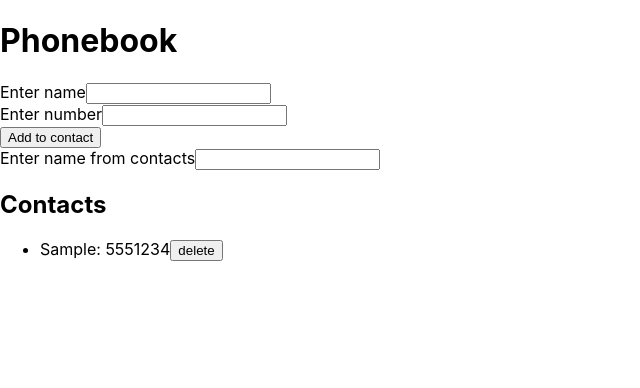
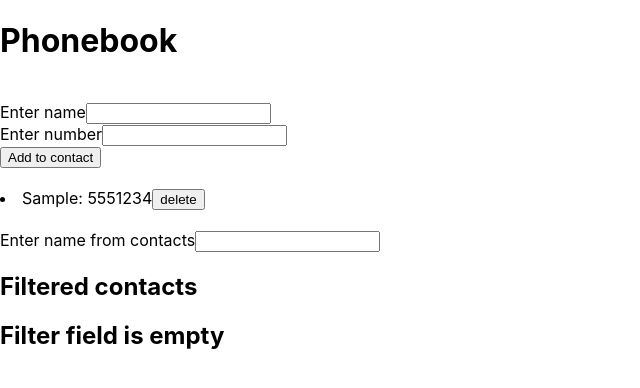
Before and after one commit to Vladyslav-Bekesh/goit-react-hw-06-phonebook, a React (Create React App) app: page / in a window 1280 px wide. Both pictures are taken after typing "Sample", "5551234" into the empty fields and a click on the button "Add to contact". Shown: the top 388 px of the page, without its empty margins (0-640 px from the left). Built offline with nearby package versions, Linux system fonts and the light colour scheme.

Commit message:
apdate app
state deleted from app
filter conditions is pretty

```diff
--- a/src/components/App.jsx
+++ b/src/components/App.jsx
@@ -1,8 +1,6 @@
 import ContactForm from './ContactForm';
 import Filter from './Filter';
 import Contacts from './Contacts';
-import { useSelector } from 'react-redux';
-
 
 // const useLocalStorage = (key, defValue) => {
 //   const [state, setState] = useState(() => {
@@ -19,20 +17,16 @@ import { useSelector } from 'react-redux';
 function App() {
   // const CONTACT_KEY = 'contacts';
 
-  const contacts = useSelector(state => state.contacts);
-  const filter = useSelector(state => state.filter);
 
   return (
     <>
       <h1>Phonebook</h1>
-      {contacts !== 0 && <ContactForm/>}
-
-      <Filter/>
-
-      {contacts.length !== 0 && filter === '' &&
-        <Contacts contacts={contacts} title={'Contacts'} />}
-
-
+      <br />
+      <ContactForm />
+      <br />
+      <Contacts />
+      <br />
+      <Filter />
     </>
   );
 }
--- a/src/components/Contacts.jsx
+++ b/src/components/Contacts.jsx
@@ -1,52 +1,22 @@
 import React from 'react';
-import PropTypes from 'prop-types';
 
 import Title from './Title';
+import ContactsList from './ContactsList';
 
-import { useDispatch } from 'react-redux';
-import { deleteContact } from '../redux/store';
+import { useSelector } from 'react-redux';
 
-function Contacts({ contacts, title }) {
-  const dispatch = useDispatch();
-
-  const handleClick = id => {
-    dispatch(deleteContact(id));
-  };
+function Contacts() {
+  const contacts = useSelector(state => state.contacts);
 
   return (
     <>
-      <Title title={title} />
-      <ul>
-        {contacts.map(({ name, id, number }) => {
-          return (
-            <li key={id}>
-              <span>
-                {name}: {number}
-              </span>
-              <button
-                type="button"
-                onClick={() => {
-                  handleClick(id);
-                }}
-              >
-                delete
-              </button>
-            </li>
-          );
-        })}
-      </ul>
+      {contacts.length === 0 ? (
+        <Title title="U haven't any friends" />
+      ) : (
+        <ContactsList contacts={contacts} />
+      )}
     </>
   );
 }
 
-Contacts.propTypes = {
-  contacts: PropTypes.arrayOf(
-    PropTypes.shape({
-      name: PropTypes.string.isRequired,
-      number: PropTypes.string.isRequired,
-      id: PropTypes.string.isRequired,
-    })
-  ).isRequired,
-};
-
 export default Contacts;
--- /dev/null
+++ b/src/components/ContactsList.jsx
@@ -0,0 +1,30 @@
+import React from 'react';
+import { deleteContact } from '../redux/store';
+import { useDispatch } from 'react-redux';
+
+function ContactsList({ contacts }) {
+  const dispatch = useDispatch();
+
+  const handleClick = id => {
+    dispatch(deleteContact(id));
+  };
+
+  return contacts.map(({ name, id, number }) => {
+    return (
+      <li key={id}>
+        <span>
+          {name}: {number}
+        </span>
+        <button
+          type="button"
+          onClick={() => {
+            handleClick(id);
+          }}
+        >
+          delete
+        </button>
+      </li>
+    );
+  });
+}
+export default ContactsList;
--- a/src/components/Filter.jsx
+++ b/src/components/Filter.jsx
@@ -1,6 +1,7 @@
 import { useDispatch, useSelector } from 'react-redux';
 import { handleFilterChange } from '../redux/store';
-import Contacts from './Contacts';
+import ContactsList from './ContactsList';
+
 import Title from './Title';
 
 function Filter() {
@@ -21,6 +22,7 @@ function Filter() {
 
   return (
     <>
+      {contacts.length > 0 && (
         <label>
           Enter name from contacts
           <input
@@ -33,11 +35,20 @@ function Filter() {
             required
           />
         </label>
+      )}
 
-      {contacts.length !== 0 && filter !== '' && (
-        <>
-          <Contacts contacts={makeFilteredContacts()} title={'Filtered contacts'}/>
-        </>
+      <Title title="Filtered contacts" />
+
+      {filter !== '' && makeFilteredContacts().length === 0 && (
+        <Title title="No matches" />
+      )}
+
+      {contacts.length > 0 && filter === '' && (
+        <Title title="Filter field is empty" />
+      )}
+
+      {makeFilteredContacts().length > 0 && filter !== '' && (
+        <ContactsList contacts={makeFilteredContacts()} />
       )}
     </>
   );
```
Lines whose indentation alone changed are shown as unchanged.
